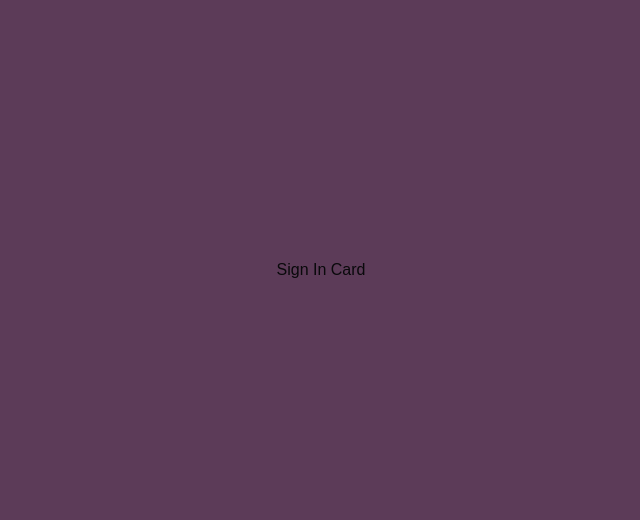
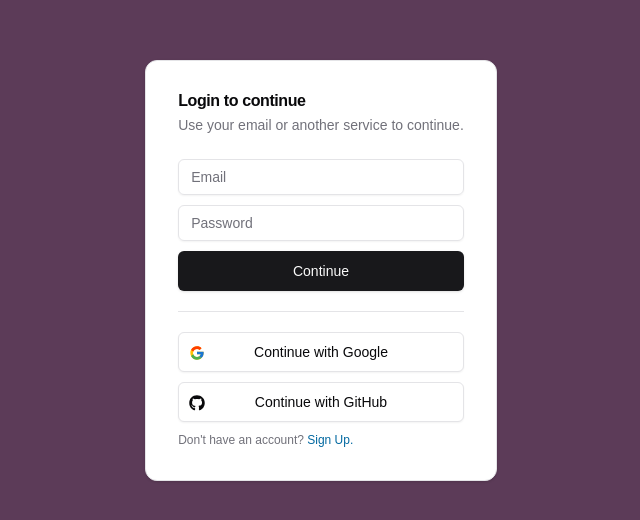
Before and after one commit to Meeshbhoombah/lack, a Next.js app: page / in a window 1280 px wide. Shown: the part 130-650 px from the top of the page, without its empty margins (319-959 px from the left). Built offline with nearby package versions, Linux system fonts and the light colour scheme.

Commit message:
Added sign-in card featuring

```diff
--- a/src/features/auth/components/sign-in-card.tsx
+++ b/src/features/auth/components/sign-in-card.tsx
@@ -1,7 +1,78 @@
+import { FcGoogle } from "react-icons/fc"
+import { FaGithub } from "react-icons/fa"
+
+import {
+  Card,
+  CardHeader,
+  CardTitle,
+  CardDescription,
+  CardContent
+} from "@/components/ui/card"
+import { Input } from "@/components/ui/input"
+import { Button } from "@/components/ui/button"
+import { Separator } from "@/components/ui/separator"
+
+
 export const SignInCard = () => {
   return (
-    <div>
-      Sign In Card
-    </div>
+    <Card className="w-full h-full p-8">
+      <CardHeader className="px-0 pt-0">
+        <CardTitle>
+          Login to continue
+        </CardTitle>
+        <CardDescription>
+          Use your email or another service to continue.
+        </CardDescription>
+      </CardHeader>
+      <CardContent className="space-y-5 px-0 pb-0">
+        <form className="space-y-2.5">
+          <Input
+            disabled={false}
+            value=""
+            onChange={() => {}}
+            placeholder="Email"
+            type="email"
+            required
+          />
+          <Input
+            disabled={false}
+            value=""
+            onChange={() => {}}
+            placeholder="Password"
+            type="password"
+            required
+          />
+          <Button type="submit" className="w-full" size="lg" disabled={false}>
+            Continue
+          </Button>
+        </form>
+        <Separator />
+        <div className="flex flex-col gap-y-2.5">
+          <Button
+            disabled={false}
+            onClick={() => {}}
+            variant="outline"
+            size="lg"
+            className="w-full relative"
+          >
+            <FcGoogle className="size-5 absolute top-3 left-2.5"/>
+            Continue with Google
+          </Button>
+          <Button
+            disabled={false}
+            onClick={() => {}}
+            variant="outline"
+            size="lg"
+            className="w-full relative"
+          >
+            <FaGithub className="size-5 absolute top-3 left-2.5"/>
+            Continue with GitHub
+          </Button>
+          <p className="text-xs text-muted-foreground">
+            Don't have an account? <span className="text-sky-700 hover:underline cursor-pointer">Sign Up.</span>
+          </p>
+        </div>
+      </CardContent>
+    </Card>
   )
 }
--- a/src/features/auth/components/sign-up-card.tsx
+++ b/src/features/auth/components/sign-up-card.tsx
@@ -1,7 +1,24 @@
+import {
+  Card,
+  CardHeader,
+  CardDescription,
+  CardContent
+} from "@/components/ui/card"
+
+
 export const SignUpCard = () => {
   return (
-    <div>
-      Sign Up Card
-    </div>
+    <Card>
+      <CardHeader className="px-0 pt-0">
+        Login to continue.
+      </CardHeader>
+      <CardDescrption>
+        Use your email or another service to continue.
+      </CardDescrption>
+      <CardContent className="space-y-5 px-0 pb-0">
+        <form className="space-y-2.5">
+        </form>
+      </CardContent>
+    </Card>
   )
 }
```
